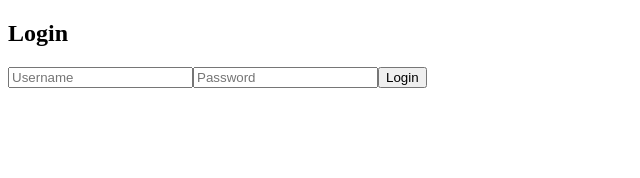
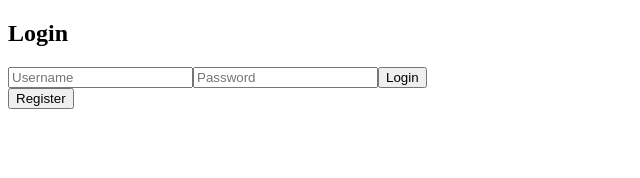
Before and after one commit to JasonRoth03/FinanceTracker, a React (Vite) app in the folder Frontend/financetrackerreact/: page / in a window 1280 px wide. Shown: the top 178 px of the page, without its empty margins (0-640 px from the left). Built offline with nearby package versions, Linux system fonts and the light colour scheme; the HTML template or start-up script is replaced by a standard one.

Commit message:
Button to go to register page

```diff
--- a/Frontend/financetrackerreact/src/components/Login.jsx
+++ b/Frontend/financetrackerreact/src/components/Login.jsx
@@ -17,6 +17,11 @@ function Login(){
             console.log('login failed', error);
         }
     }
+
+    const handleRegister = (e) => {
+        e.preventDefault();
+        navigate("/register");
+    }
     return(
         <div>
             <h2>Login</h2>
@@ -25,6 +30,7 @@ function Login(){
                 <input type="password" value={password} onChange={(e) => setPassword(e.target.value)} placeholder="Password" required/>
                 <button type="submit">Login</button>
             </form>
+            <button onClick={handleRegister} type="button">Register</button>
         </div>
     );
 }
```
